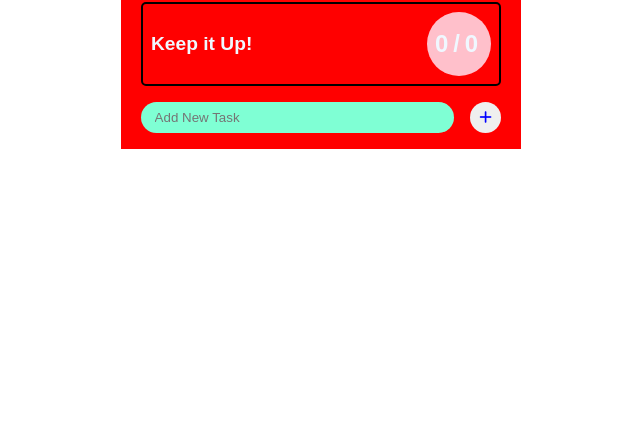
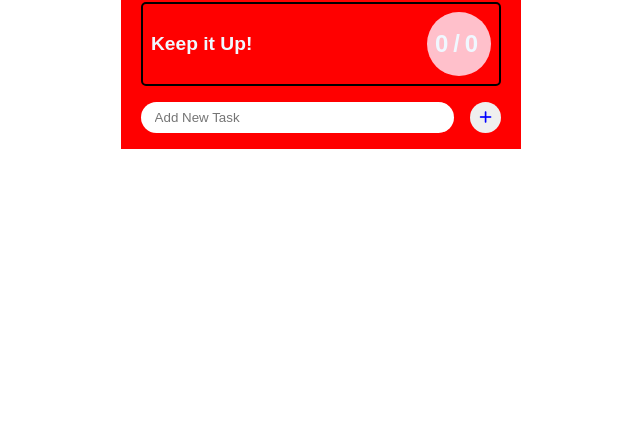
Before and after one commit to mddanishahmad010-max/To-do-App, a plain HTML site: page index.html in a window 1280 px wide. Shown: the part 355-800 px from the top of the page, without its empty margins (319-959 px from the left). Drawn offline with Linux system fonts and the light colour scheme.

Commit message:
add new files

```diff
--- a/index.html
+++ b/index.html
@@ -38,6 +38,7 @@
       </div>
       <div class="task-list">
         <ul id="list"></ul>
+        <div id="task-list"></div>
       </div>
     </div>
     <script src="script.js"></script>
--- a/style.css
+++ b/style.css
@@ -58,8 +58,8 @@ h2 {
   border: none;
   border-radius: 1rem;
   padding: 0.5rem 0.85rem;
-  color: white;
-  background-color: aquamarine;
+  /* color: white; */
+  /* background-color: aquamarine; */
 }
 .addtask #btn {
   border: none;
```
Also changed, not shown: script.js (line endings or trailing spaces).
